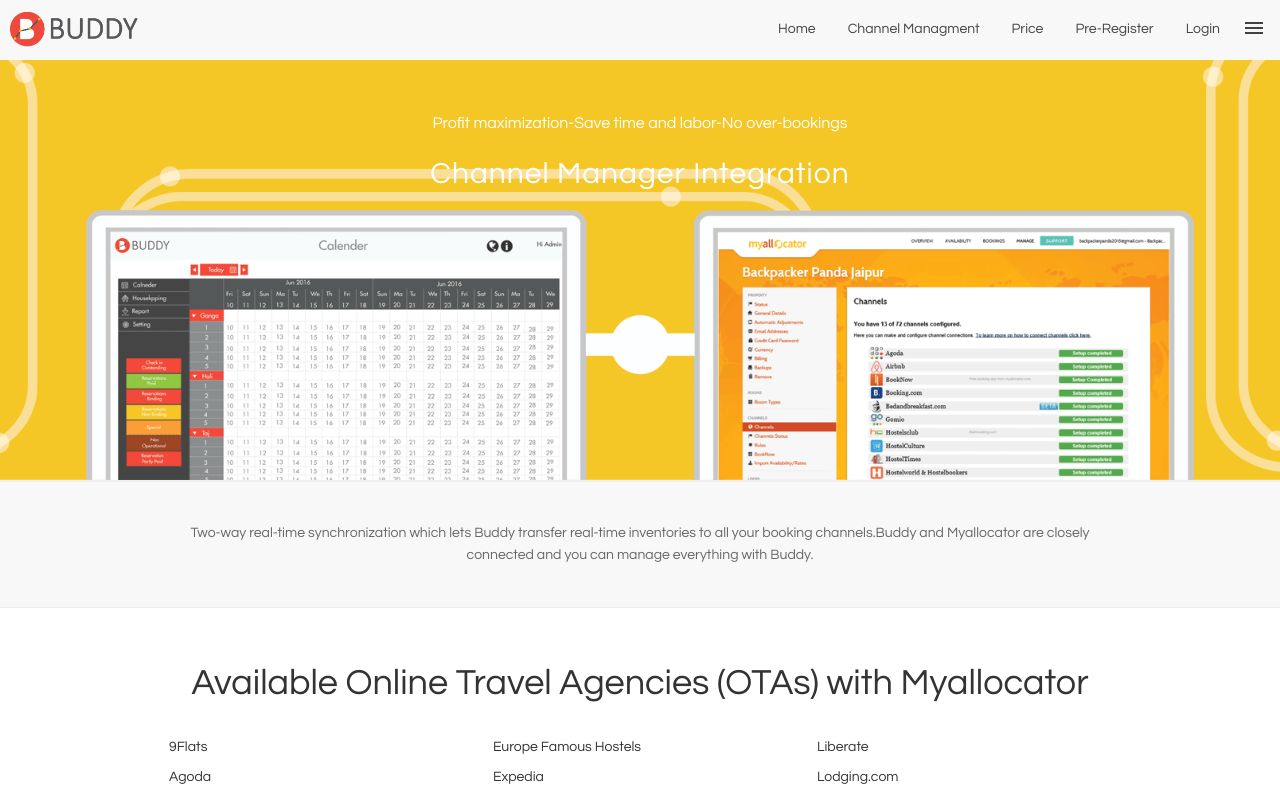
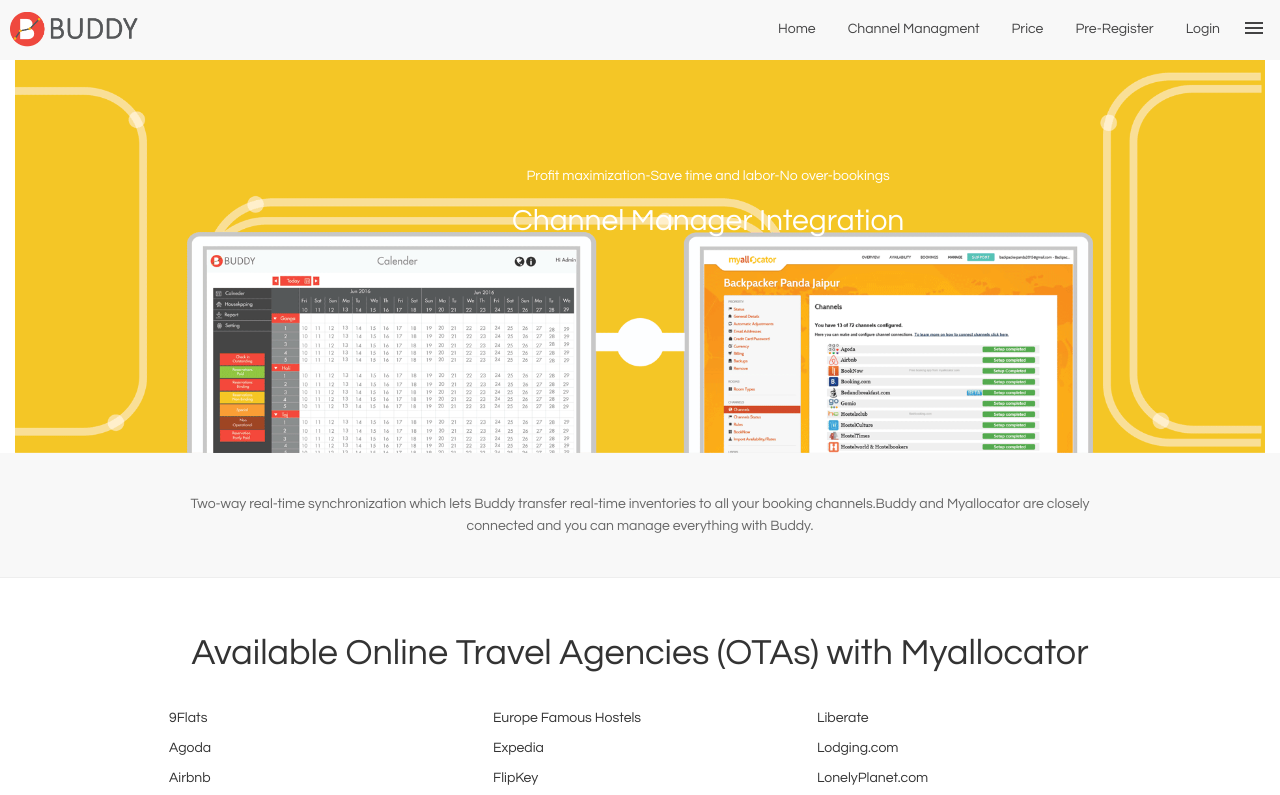
Before and after one commit to panda-prakash/buddy-site, a plain HTML site: page channel-management.html in a window 1280 px wide. Shown: the top 795 px of the page. Drawn offline with Linux system fonts and the light colour scheme.

Commit message:
UI fixed for buddy website

```diff
--- a/channel-management.html
+++ b/channel-management.html
@@ -176,19 +176,21 @@
         <div id="two"></div>
 
         <!-- First section -->
-       <div class="cover">
-        <div class="outer lazy img-baner" >
-          <div class="outer lazy img-responsive" data-original="images/channel-manager-bg.png">
-            <div class="inner constant-padding">
-               <h5>Profit maximization-Save time and labor-No over-bookings</h5>
-              <h1>Channel Manager Integration</h1>
-              <div class="download-app-btns">
-
-              </div>
-            </div>
-          </div>
+        <div class="container-fluid">
+   <div class="row">
+       <div class="cover-ht col-sm-12 col-sx-12 col-md-12">
+        <div class="outer lazy">
+        <figure>
+        <img src="images/channel-manager-bg.png" class="img-responsive">
+        <figcaption class="fig-text">
+       <h5>Profit maximization-Save time and labor-No over-bookings</h5>
+              <h2>Channel Manager Integration</h2>
+        </figcaption>
+        </figure>
         </div>
        </div>
+     </div>
+   </div>
         <!-- Section -->
         <section class="extra-stuff">
           <div class="container constant-padding">
--- a/css/landing.css
+++ b/css/landing.css
@@ -20,9 +20,15 @@ section {
 
 }
 
-.img-responsive{
-    width: 100%;
-    background-size: 100% 100%;
+.cover-ht{margin-top:60px;}
+
+.fig-text{
+    color: #fff;
+    left: 40%;
+    position: fixed;
+    text-align: center;
+    top: 8%;
+    margin-top:95px;
 }
 
 .cover .inner {
@@ -322,6 +328,8 @@ section {
 section {
     padding: 50px 0 60px;
 }
+
+.fig-text{display:none;}
 section .constant-padding {
     padding: 0 15px;
 }
@@ -334,6 +342,8 @@ section .constant-padding {
 }
 .cover .outer {
     background: url("../images/footer-bg.png") no-repeat;
+
+
 }
 .cover .inner {
  /*  height: 2vh;*/
@@ -466,6 +476,8 @@ section .constant-padding {
 
      max-width: 100%;
     height: auto;
+    background-color:#ddd!important;
+
 }
 
 }
```
Also changed, not shown: contact-us.html (+14 -12 lines), price.html (+16 -11 lines), css/style.css, images/contact-bg.png.
